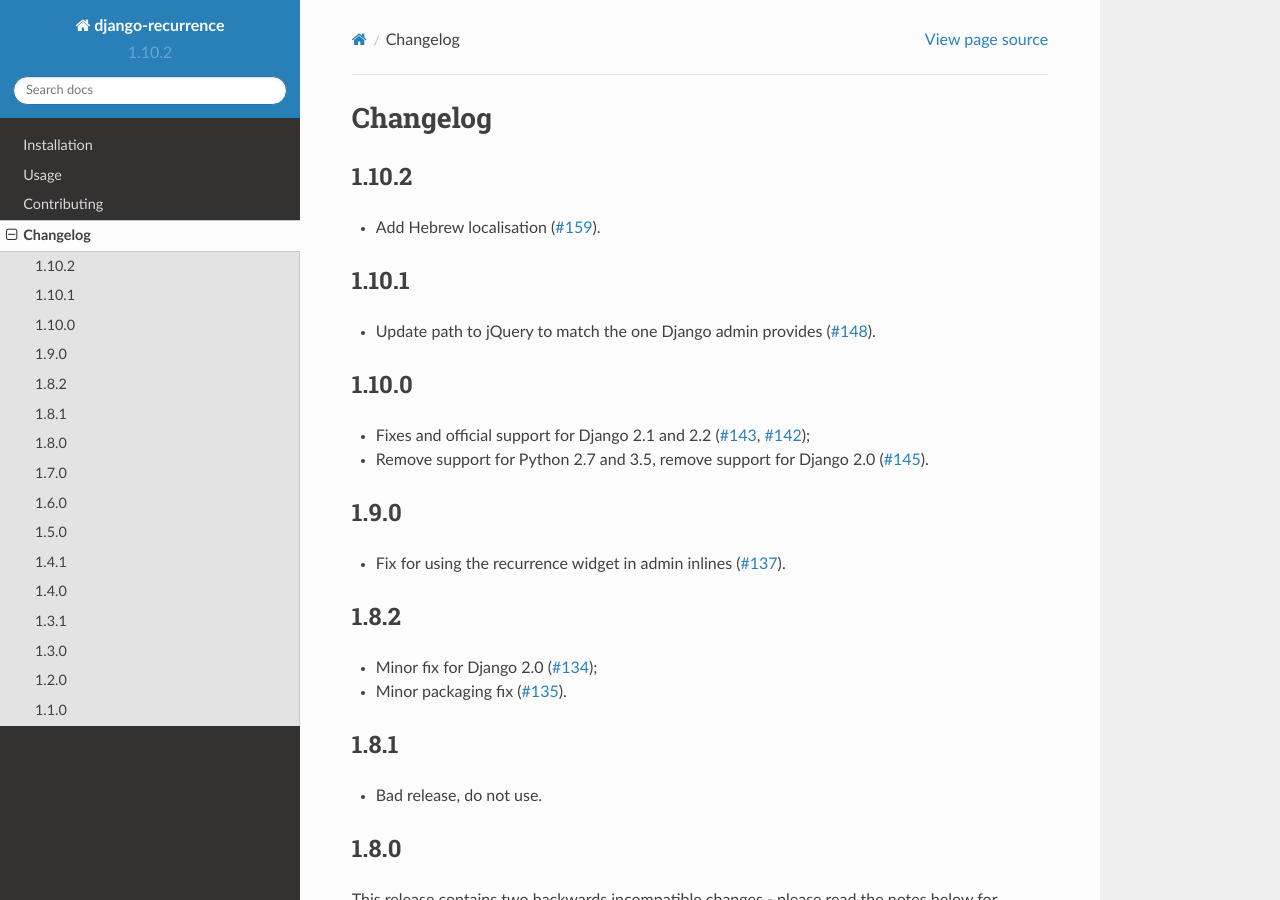
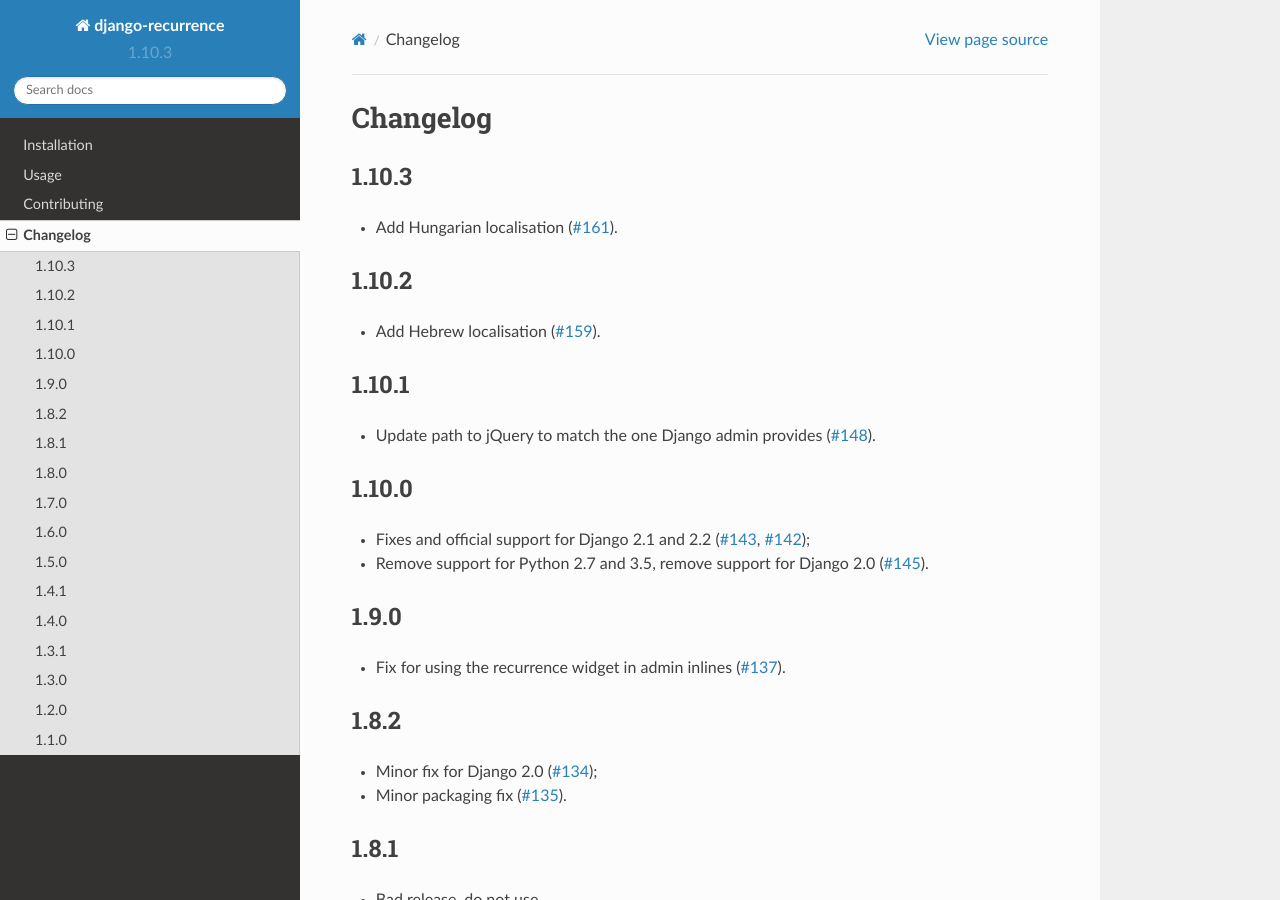
Before and after one commit to jazzband/django-recurrence, a Sphinx documentation site: the page built from docs/changelog.rst, in a window 1280 px wide and 900 px high. Built offline with Sphinx 7.4.7 and the Read the Docs theme 2.0.0, drawn with Linux system fonts in a browser that asks for light colours.

Commit message:
Prepare for 1.10.3

```diff
--- a/docs/changelog.rst
+++ b/docs/changelog.rst
@@ -1,5 +1,10 @@
 Changelog
 =========
+
+1.10.3
+------
+
+* Add Hungarian localisation (:issue:`161`).
 
 1.10.2
 ------
--- a/docs/conf.py
+++ b/docs/conf.py
@@ -60,9 +60,9 @@ copyright = u"2014, django-recurrence developers"
 # built documents.
 #
 # The short X.Y version.
-version = "1.10.2"
+version = "1.10.3"
 # The full version, including alpha/beta/rc tags.
-release = "1.10.2"
+release = "1.10.3"
 
 # The language for content autogenerated by Sphinx. Refer to documentation
 # for a list of supported languages.
--- a/setup.py
+++ b/setup.py
@@ -25,7 +25,7 @@ with open("README.md", "r") as fh:
 
 setup(
     name="django-recurrence",
-    version="1.10.2",
+    version="1.10.3",
     license="BSD",
     description="Django utility wrapping dateutil.rrule",
     long_description=long_description,
```
